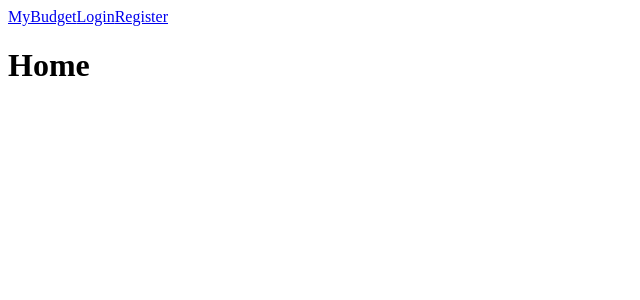
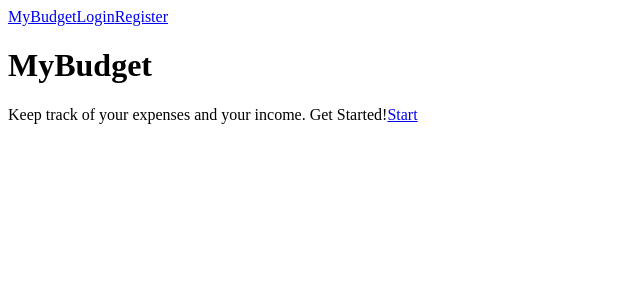
Before and after one commit to kyoh2014/AlkemyChallenge, a React (Create React App) app in the folder client/: page / in a window 1280 px wide. Shown: the top 300 px of the page, without its empty margins (0-640 px from the left). Built offline with nearby package versions, Linux system fonts and the light colour scheme; no server answers.

Commit message:
Implemented home component

```diff
--- a/client/src/components/Home/Home.js
+++ b/client/src/components/Home/Home.js
@@ -1,12 +1,27 @@
-import React from "react";
+import React, { useEffect } from "react";
+import { NavLink, useNavigate } from "react-router-dom";
 
 
-export default function Home(){
+export default function Home({token}) {
 
-    return(
-        <div>
-            <h1>Home</h1>
-        </div>
-    )
+  const navigate = useNavigate()
 
+  useEffect(()=>{
+    console.log(token)
+    if(token){
+      navigate("/home")
+    }
+  })
+
+  return (
+    <div>
+      <h1>MyBudget</h1>
+      <p>
+        Keep track of your expenses and your income. Get Started!
+        <NavLink to="/auth/register">
+            Start
+        </NavLink>
+      </p>
+    </div>
+  )
 }
```
